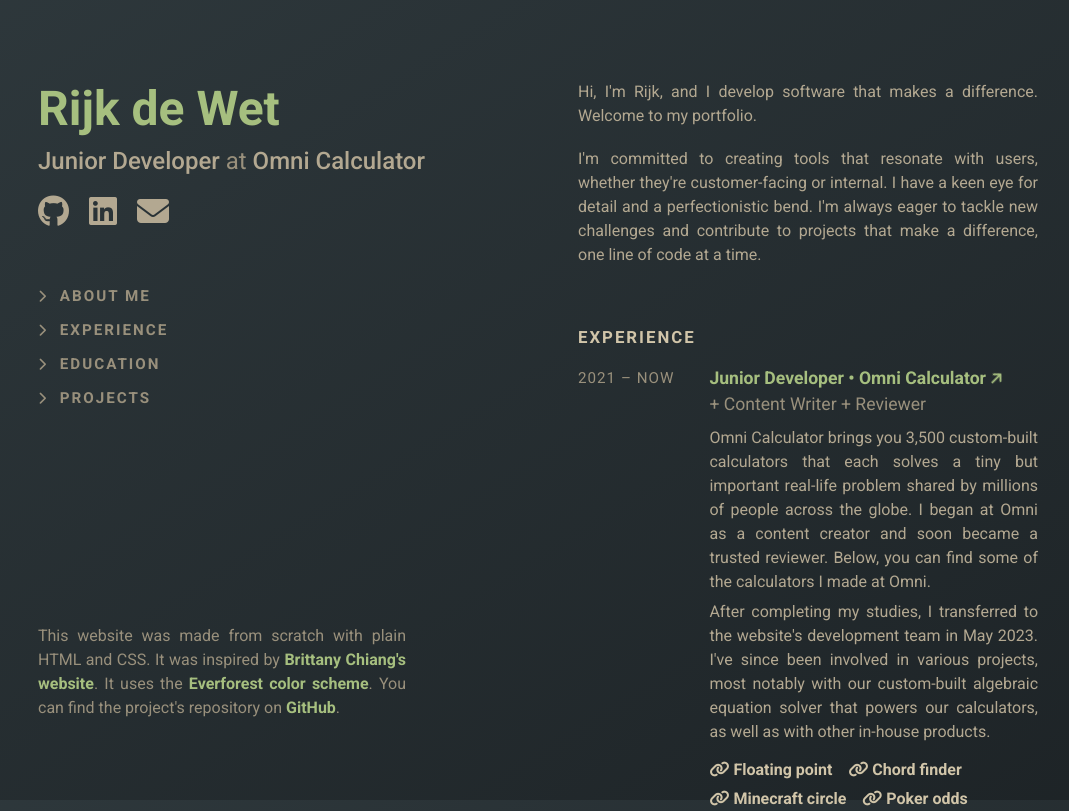
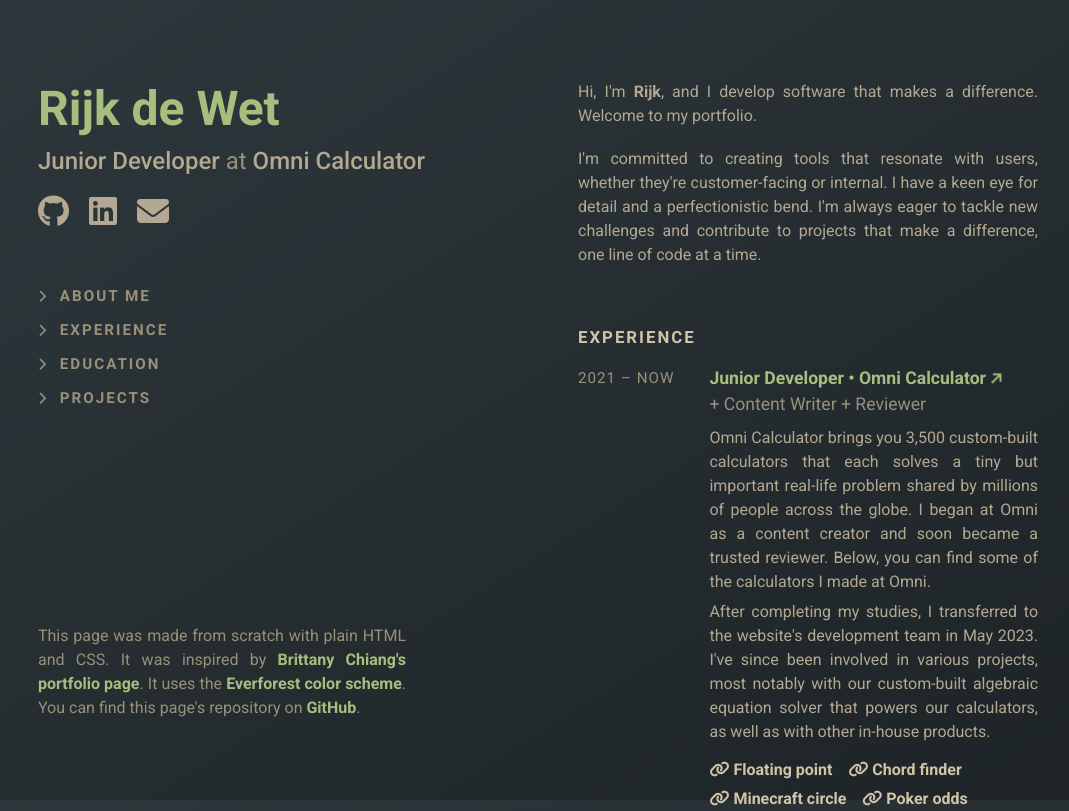
Before and after one commit to rijkdw/portfolio, a website: page index.html in a window 1280 px wide. Shown: the top 811 px of the page, without its empty margins (102-1171 px from the left). Drawn offline with Linux system fonts and the light colour scheme.

Commit message:
small tweaks

```diff
--- a/index.html
+++ b/index.html
@@ -101,14 +101,14 @@
       <!-- Footer in wide layouts -->
       <footer class="footer-wide">
         <p>
-          This website was made from scratch with plain HTML and CSS. It was
+          This page was made from scratch with plain HTML and CSS. It was
           inspired by
           <a href="https://brittanychiang.com/" target="_blank"
-            >Brittany Chiang's website</a
+            >Brittany Chiang's portfolio page</a
           >. It uses the
           <a href="https://github.com/sainnhe/everforest" target="_blank"
             >Everforest color scheme</a
-          >. You can find the project's repository on
+          >. You can find this page's repository on
           <a href="https://github.com/rijkdw/portfolio" target="_blank"
             >GitHub</a
           >.
@@ -122,8 +122,8 @@
       <section id="about-me">
         <h3 hidewhenwide>About Me</h3>
         <p>
-          Hi, I'm Rijk, and I develop software that makes a difference. Welcome
-          to my portfolio.
+          Hi, I'm <strong>Rijk</strong>, and I develop software that makes a
+          difference. Welcome to my portfolio.
         </p>
         <br />
         <p>
@@ -288,11 +288,12 @@
             </h4>
             <p>
               A journal article in the proceedings of ISMSI 2023 detailing the
-              capstone project of my <a href="#masters">master's degree</a>. Applied a novel adaptation
-              of the classical particle swarm optimization to the problem of
-              data clustering. Implemented the algorithm from scratch, performed
-              hundreds of experiments to tune algorithm hyperparameters, and
-              used statistical tests to interpret the results.
+              capstone project of my <a href="#masters">master's degree</a>.
+              Applied a novel adaptation of the classical particle swarm
+              optimization to the problem of data clustering. Implemented the
+              algorithm from scratch, performed hundreds of experiments to tune
+              algorithm hyperparameters, and used statistical tests to interpret
+              the results.
             </p>
             <ol class="tags">
               <li>Python</li>
@@ -365,14 +366,14 @@
     <!-- Footer in narrow layouts -->
     <footer class="footer-narrow">
       <p>
-        This website was made from scratch with plain HTML and CSS. It was
-        inspired by
+        This page was made from scratch with plain HTML and CSS. It was inspired
+        by
         <a href="https://brittanychiang.com/" target="_blank"
-          >Brittany Chiang's website</a
+          >Brittany Chiang's portfolio page</a
         >. It uses the
         <a href="https://github.com/sainnhe/everforest" target="_blank"
           >Everforest color scheme</a
-        >. You can find the project's repository on
+        >. You can find this page's repository on
         <a href="https://github.com/rijkdw/portfolio" target="_blank">GitHub</a
         >.
       </p>
--- a/styles.css
+++ b/styles.css
@@ -278,6 +278,7 @@
   border-radius: 4px;
   border: 2px solid var(--green-dark);
   transition-duration: var(--transition-duration);
+  margin-bottom: 1rem;
 }
 
 div.entry-left img:hover {
```
